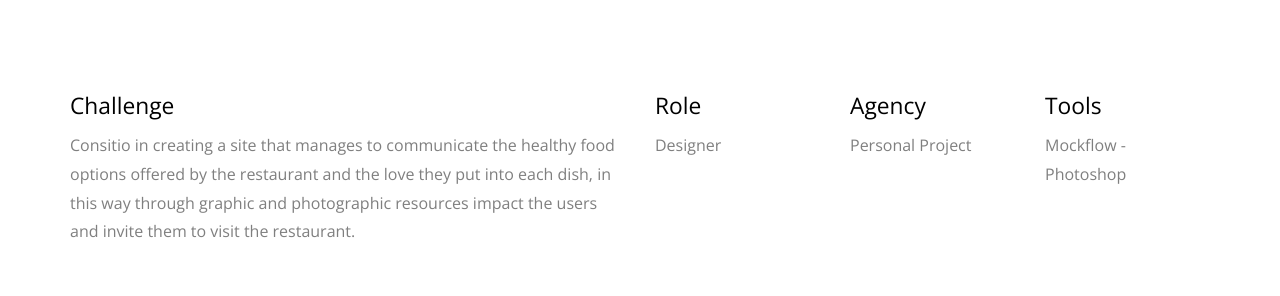
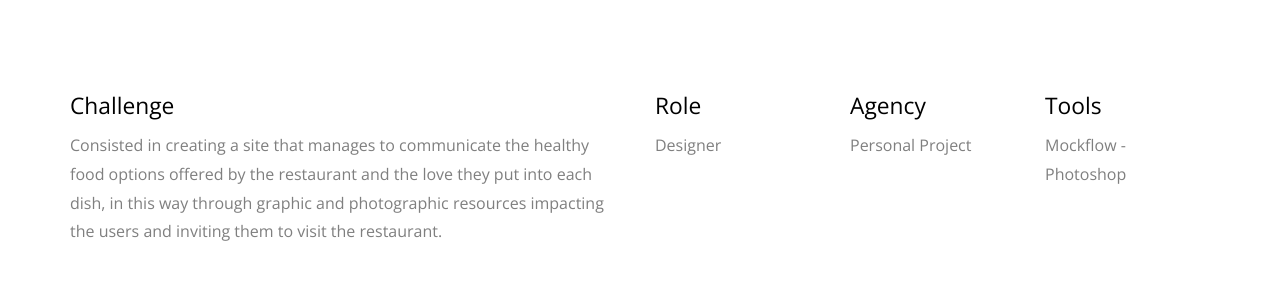
Before and after one commit to JhonatanvisualD/JhonatanvisualD, a website: page attraversiamo.html in a window 1280 px wide. Shown: the part 900-1196 px from the top of the page. Drawn offline with nearby package versions, Linux system fonts and the light colour scheme; files whose address does not match are found by name.

Commit message:
Update attraversiamo.html

```diff
--- a/attraversiamo.html
+++ b/attraversiamo.html
@@ -83,7 +83,7 @@
         <div class="row mb70 probootstrap-animate" data-animate-effect="fadeIn">
           <div class="col-md-6">
             <h2>Challenge</h2>
-            <p>Consitio in creating a site that manages to communicate the healthy food options offered by the restaurant and the love they put into each dish, in this way through graphic and photographic resources impact the users and invite them to visit the restaurant.</p>
+            <p>Consisted in creating a site that manages to communicate the healthy food options offered by the restaurant and the love they put into each dish, in this way through graphic and photographic resources impacting the users and inviting them to visit the restaurant.</p>
 
           </div>
           <div class="col-md-2">
```
